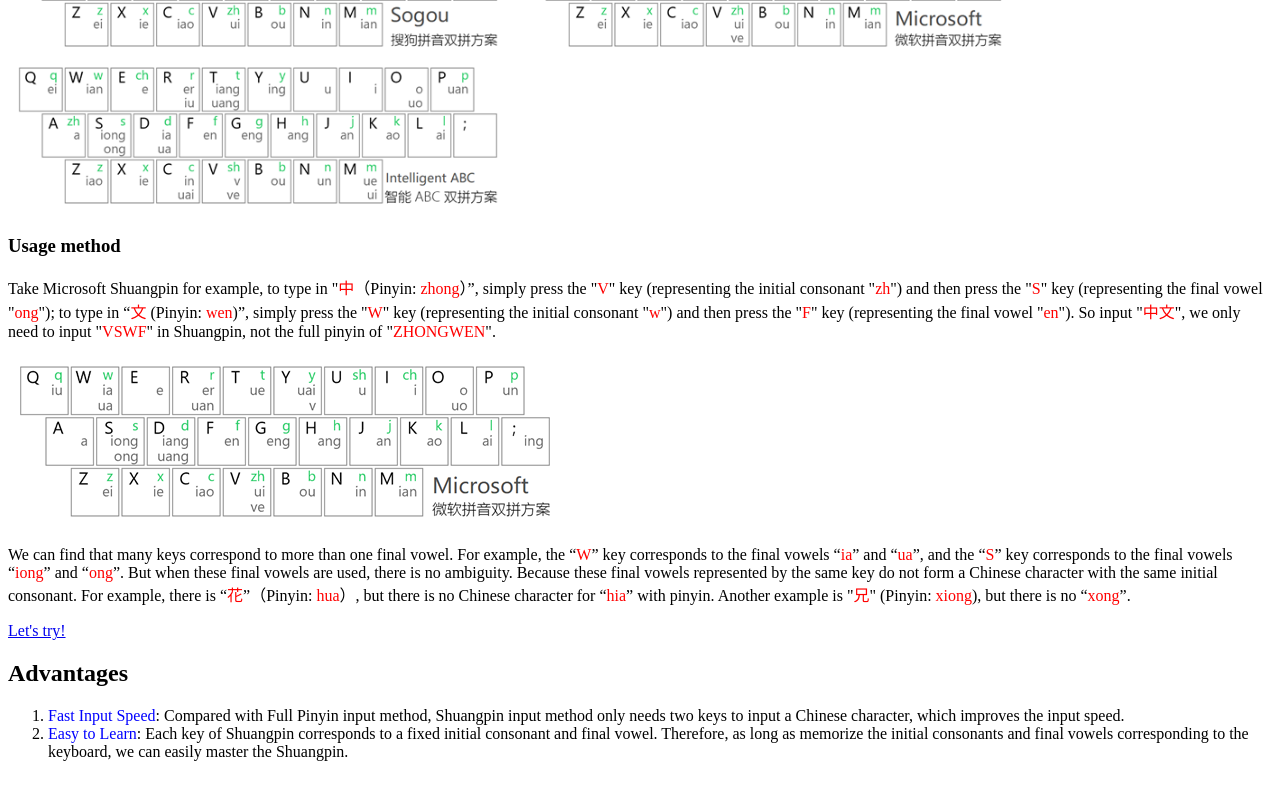
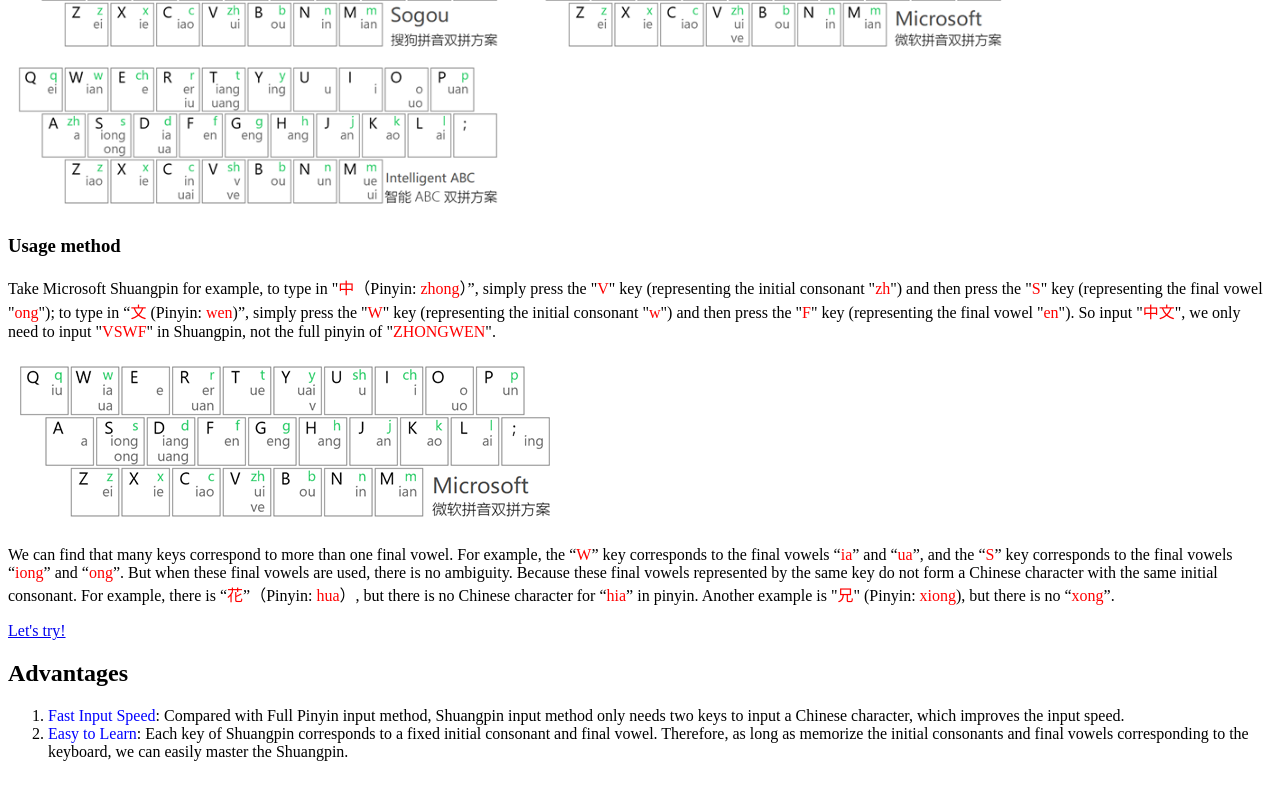
Before and after one commit to Eva22C/Eva22C.github.io, a plain HTML site: page 4.0Shuangpin.html in a window 1280 px wide. Shown: the part 1246-2046 px from the top of the page. Drawn offline with Linux system fonts and the light colour scheme.

Commit message:
Update 4.0Shuangpin.html

```diff
--- a/4.0Shuangpin.html
+++ b/4.0Shuangpin.html
@@ -57,7 +57,7 @@
 	<h3 id="method">Usage method</h3>
 	<p>Take Microsoft Shuangpin for example, to type in "<span class="high">中</span>（Pinyin: <span class="high">zhong</span>）”, simply press the "<span class="high">V</span>" key (representing the initial consonant "<span class="high">zh</span>") and then press the "<span class="high">S</span>" key (representing the final vowel "<span class="high">ong</span>"); to type in “<span class="high">文</span> (Pinyin: <span class="high">wen</span>)”, simply press the "<span class="high">W</span>" key (representing the initial consonant "<span class="high">w</span>") and then press the "<span class="high">F</span>" key (representing the final vowel "<span class="high">en</span>"). So input "<span class="high">中文</span>", we only need to input "<span class="high">VSWF</span>" in Shuangpin, not the full pinyin of "<span class="high">ZHONGWEN</span>".</p>
 	<img src="Microsoft_Shuangpin.png" alt="Microsoft Shuangpin">
-	<p>We can find that many keys correspond to more than one final vowel. For example, the “<span class="high">W</span>” key corresponds to the final vowels “<span class="high">ia</span>” and “<span class="high">ua</span>”, and the “<span class="high">S</span>” key corresponds to the final vowels “<span class="high">iong</span>” and “<span class="high">ong</span>”. But when these final vowels are used, there is no ambiguity. Because these final vowels represented by the same key do not form a Chinese character with the same initial consonant. For example, there is “<span class="high">花</span>”（Pinyin: <span class="high">hua</span>）, but there is no Chinese character for “<span class="high">hia</span>” with pinyin. Another example is "<span class="high">兄</span>" (Pinyin: <span class="high">xiong</span>), but there is no “<span class="high">xong</span>”.</p>
+	<p>We can find that many keys correspond to more than one final vowel. For example, the “<span class="high">W</span>” key corresponds to the final vowels “<span class="high">ia</span>” and “<span class="high">ua</span>”, and the “<span class="high">S</span>” key corresponds to the final vowels “<span class="high">iong</span>” and “<span class="high">ong</span>”. But when these final vowels are used, there is no ambiguity. Because these final vowels represented by the same key do not form a Chinese character with the same initial consonant. For example, there is “<span class="high">花</span>”（Pinyin: <span class="high">hua</span>）, but there is no Chinese character for “<span class="high">hia</span>” in pinyin. Another example is "<span class="high">兄</span>" (Pinyin: <span class="high">xiong</span>), but there is no “<span class="high">xong</span>”.</p>
 	<a href="#" onclick="window.open('4.1Microsoft Shuangpin.html', '_blank')">Let's try!</a></p>
 
 	<h2 id="advantages">Advantages</h2>
```
